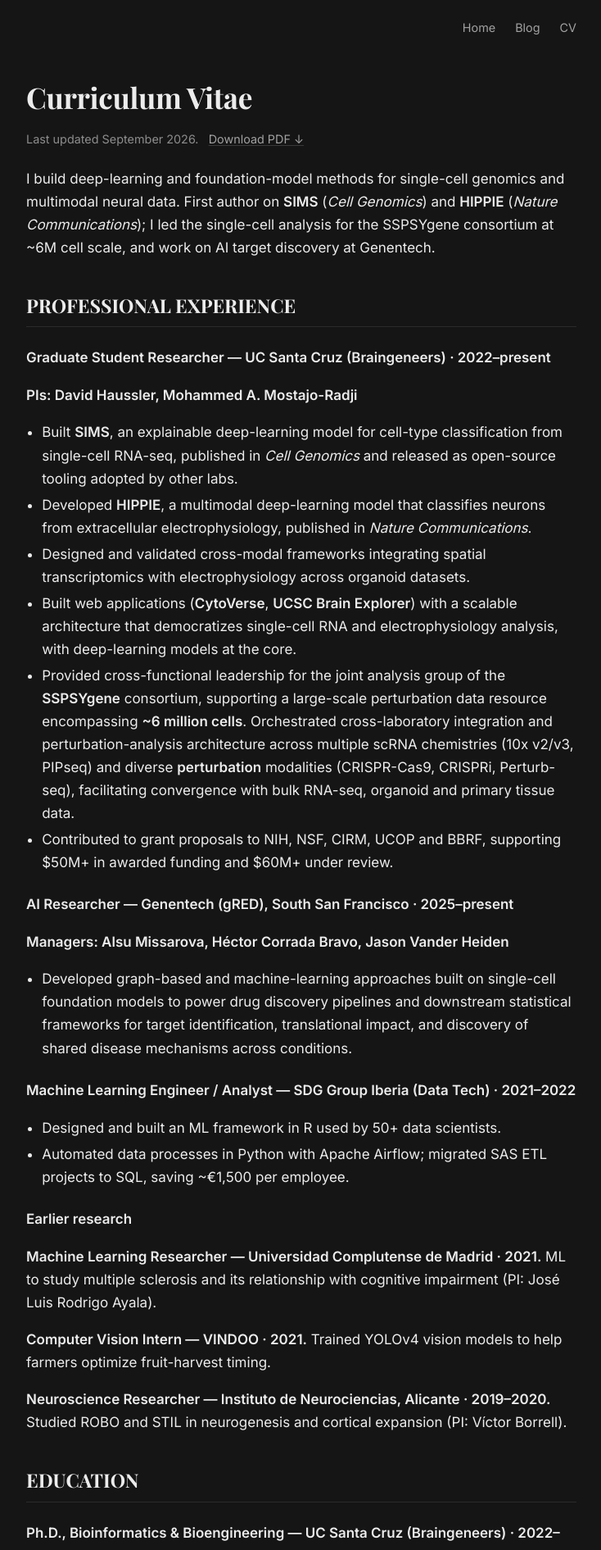
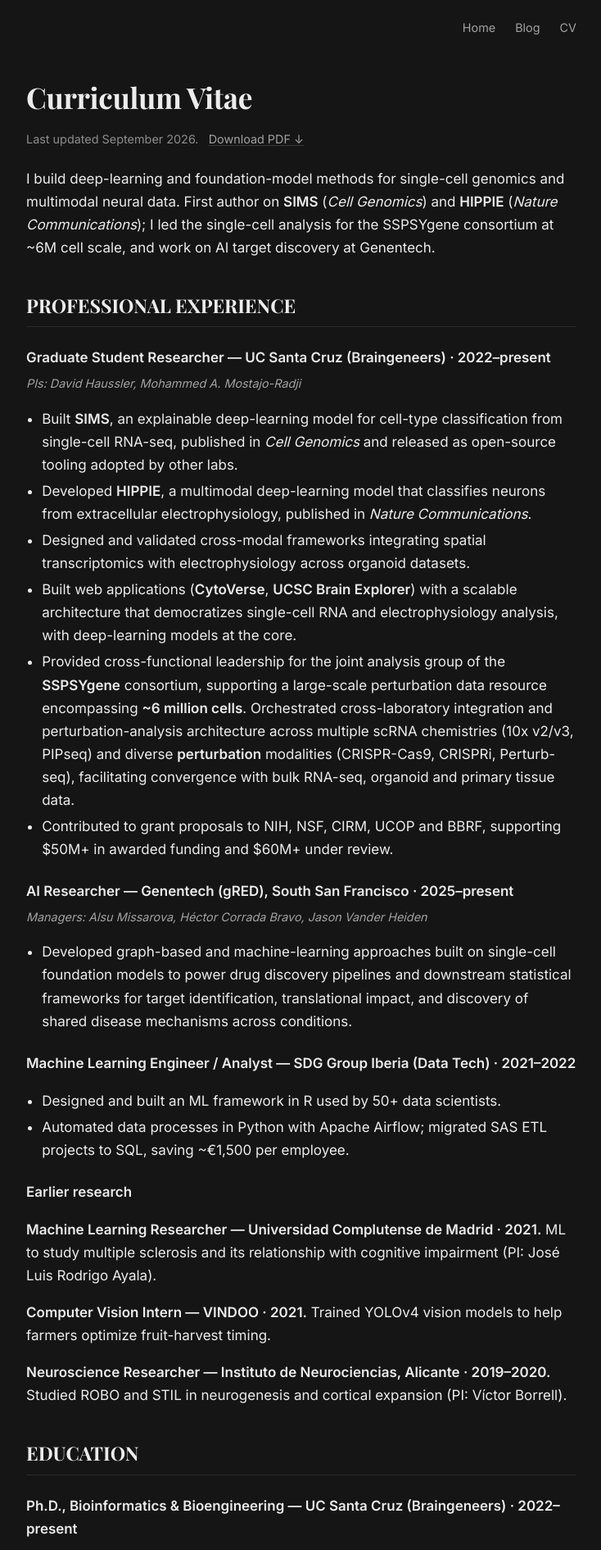
Before and after one commit to JesusGF1/JesusGF1.github.io, a Jekyll site: the page built from cv.md, in a window 1280 px wide. Shown: the top 1891 px of the page at 82% size, without its empty margins (272-1006 px from the left). Built offline with Jekyll 4.4.1, drawn with Linux system fonts in a browser that asks for light colours.

Commit message:
Demote PI/manager lines below role headings on the CV
They rendered at the same weight and size as the role heading above,
flattening the hierarchy.

Co-Authored-By: Claude Opus 5 (1M context) <noreply@anthropic.com>
Claude-Session: https://claude.ai/code/session_01RxMruw89cXfbBfZDVPcvx8

```diff
--- a/assets/css/style.css
+++ b/assets/css/style.css
@@ -330,3 +330,11 @@ th { background: var(--bg-2); }
 @media (max-width: 600px) {
   .focus { padding-left: 16px; }
 }
+
+/* CV: PI / manager line under a role heading */
+.page-content .role-meta {
+  font-size: .9rem;
+  font-style: italic;
+  color: var(--fg-muted);
+  margin: -.1rem 0 .6rem;
+}
--- a/cv.md
+++ b/cv.md
@@ -18,7 +18,8 @@ AI target discovery at Genentech.
 # PROFESSIONAL EXPERIENCE
 
 ## Graduate Student Researcher — UC Santa Cruz (Braingeneers) · 2022–present
-**PIs: David Haussler, Mohammed A. Mostajo-Radji**
+PIs: David Haussler, Mohammed A. Mostajo-Radji
+{: .role-meta}
 
 * Built **SIMS**, an explainable deep-learning model for cell-type classification from single-cell RNA-seq, published in *Cell Genomics* and released as open-source tooling adopted by other labs.
 * Developed **HIPPIE**, a multimodal deep-learning model that classifies neurons from extracellular electrophysiology, published in *Nature Communications*.
@@ -28,7 +29,8 @@ AI target discovery at Genentech.
 * Contributed to grant proposals to NIH, NSF, CIRM, UCOP and BBRF, supporting $50M+ in awarded funding and $60M+ under review.
 
 ## AI Researcher — Genentech (gRED), South San Francisco · 2025–present
-**Managers: Alsu Missarova, Héctor Corrada Bravo, Jason Vander Heiden**
+Managers: Alsu Missarova, Héctor Corrada Bravo, Jason Vander Heiden
+{: .role-meta}
 
 * Developed graph-based and machine-learning approaches built on single-cell foundation models to power drug discovery pipelines and downstream statistical frameworks for target identification, translational impact, and discovery of shared disease mechanisms across conditions.
 
```
